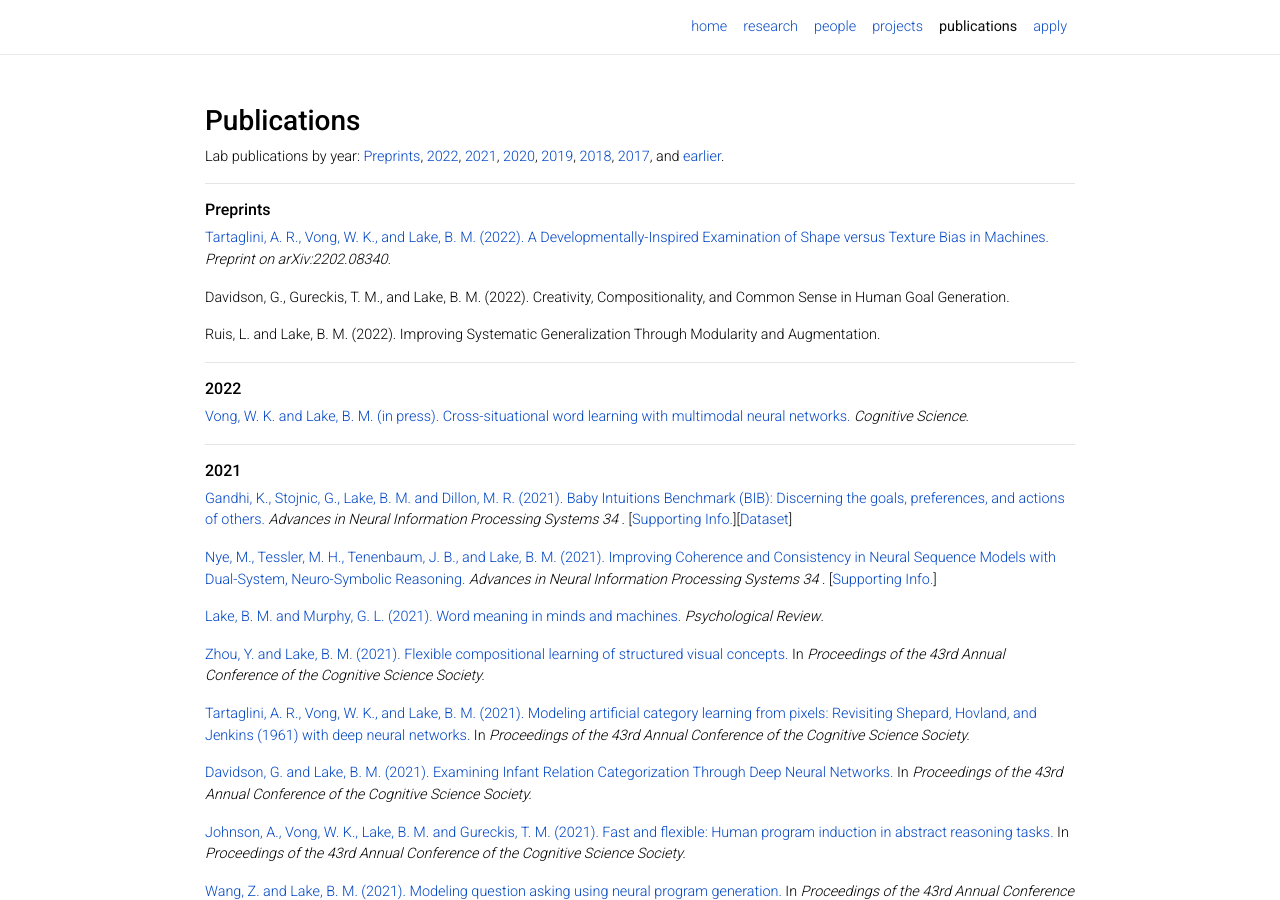
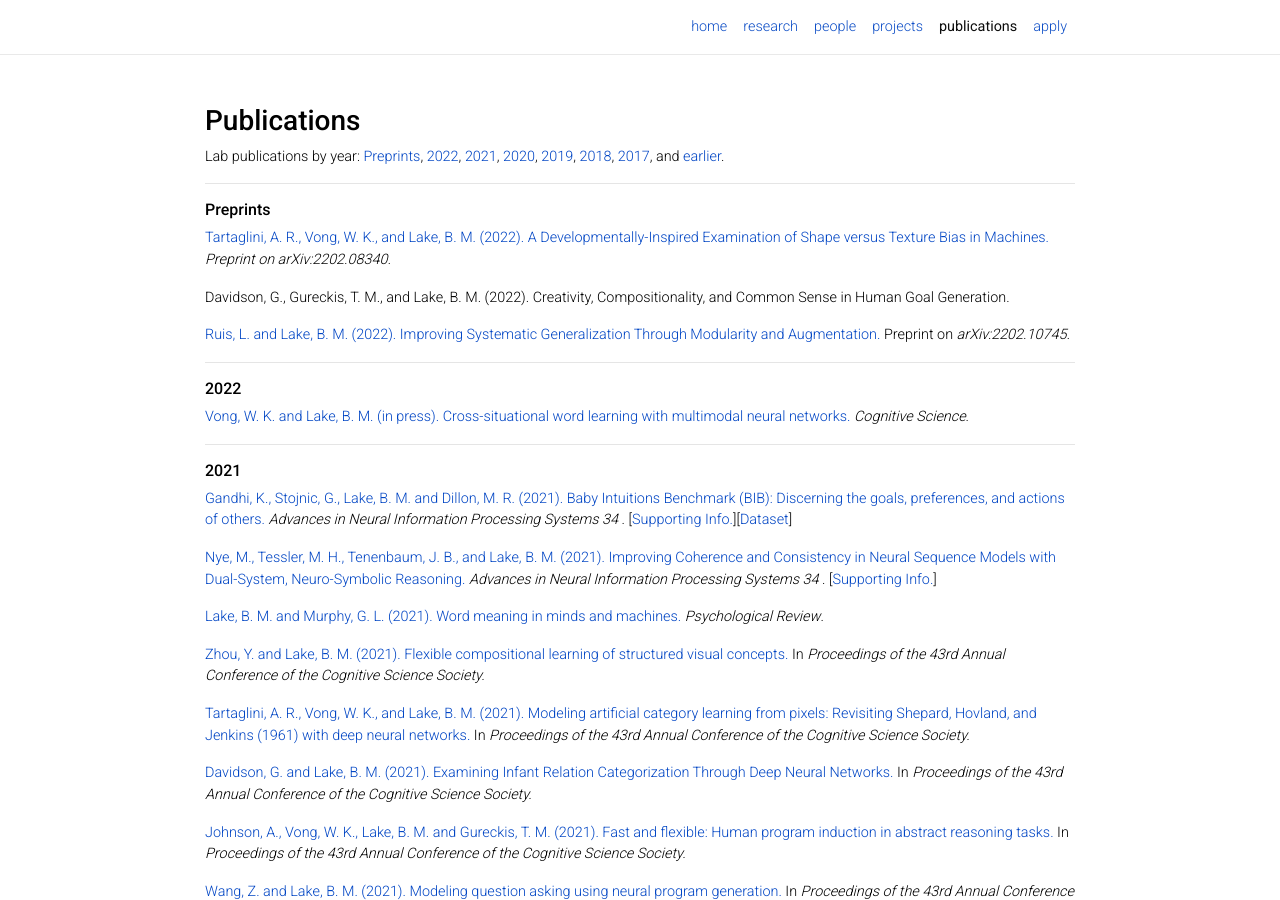
Before and after one commit to lake-lab/lake-lab.github.io, a Jekyll site: the page built from _pages/publications.md, in a window 1280 px wide and 900 px high. Built offline with Jekyll 4.4.1, drawn with Linux system fonts in a browser that asks for light colours; nearby versions of some CDN libraries; comment, search, counter and statistics services are not loaded; a style sheet for code colours, icons or effects is not loaded.

Commit message:
cogsci update

```diff
--- a/_pages/publications.md
+++ b/_pages/publications.md
@@ -16,7 +16,7 @@ Lab publications by year: [Preprints](#preprints), [2022](#2022), [2021](#2021),
 
 Davidson, G., Gureckis, T. M., and Lake, B. M. (2022). Creativity, Compositionality, and Common Sense in Human Goal Generation.
 
-Ruis, L. and Lake, B. M. (2022). Improving Systematic Generalization Through Modularity and Augmentation.
+<a href="https://cims.nyu.edu/~brenden/papers/2202.10745.pdf">Ruis, L. and Lake, B. M. (2022). Improving Systematic Generalization Through Modularity and Augmentation.</a> Preprint on <em>arXiv:2202.10745.</em>
 
 ---
 ###### __2022__
```
